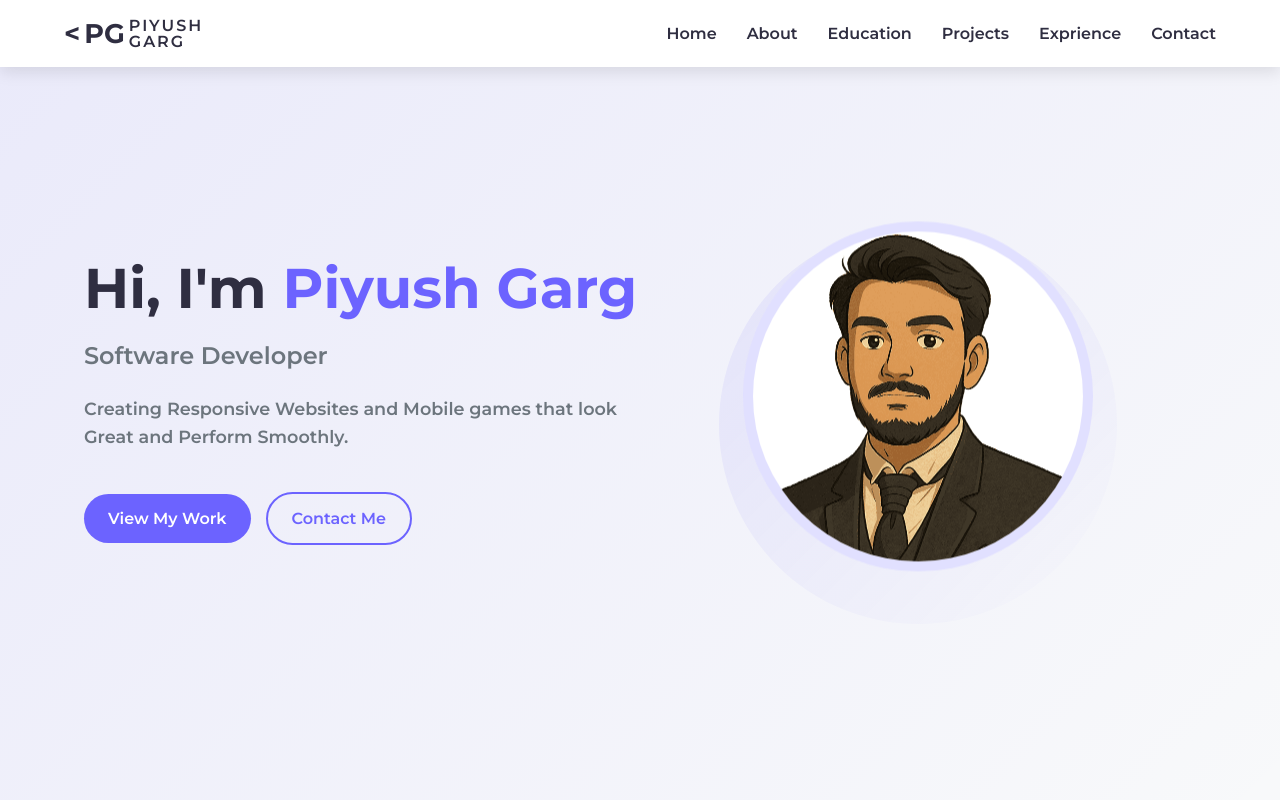
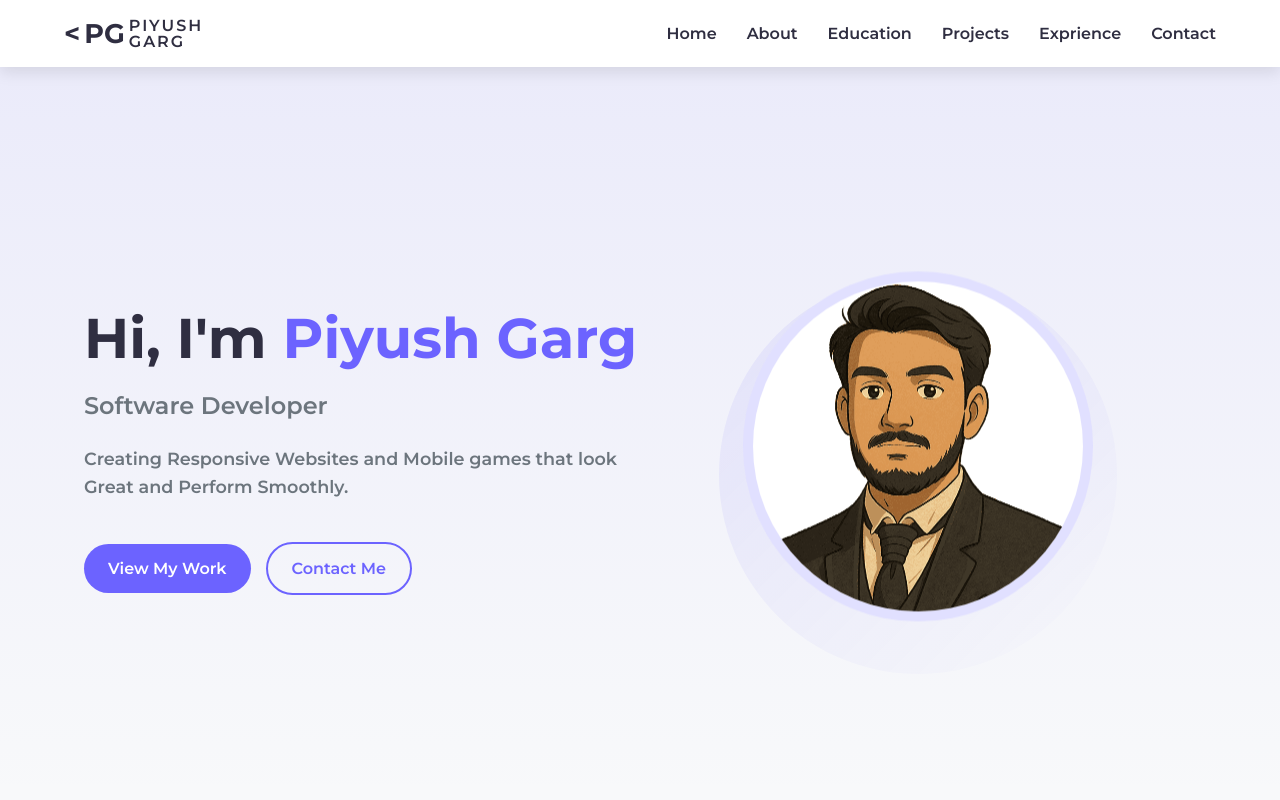
Before and after one commit to piyushgarg322230/portfolio, a React (Vite) app: page / in a window 1280 px wide. Shown: the top 800 px of the page. Built offline with nearby package versions, Linux system fonts and the light colour scheme.

Commit message:
Bug Fix Is Nav and hero

```diff
--- a/src/App.css
+++ b/src/App.css
@@ -41,7 +41,9 @@ body {
 }
 
 .App {
-
+  /* display: flex;
+  flex-direction: column;
+  gap: 16px;  */
 }
 
 .logo {
@@ -239,10 +241,18 @@ section {
 
 /* Hero Section */
 .hero {
-  height: 100vh;
-  display: flex;
-  align-items: center;
-  background: linear-gradient(135deg, rgba(108, 99, 255, 0.1) 0%, rgba(255, 255, 255, 0) 100%);
+  padding-top: 140px;
+  /* background: linear-gradient(135deg, rgba(108, 99, 255, 0.1) 0%, rgba(255, 255, 255, 0) 100%); */
+  background: linear-gradient(180deg, rgba(108, 99, 255, 0.1) 0%, rgba(255, 255, 255, 0) 100%);
+
+}
+
+@media (min-width: 769px) {
+  .hero {
+    height: 100vh;
+    display: flex;
+    align-items: center;
+  }
 }
 
 .hero .container {
```
